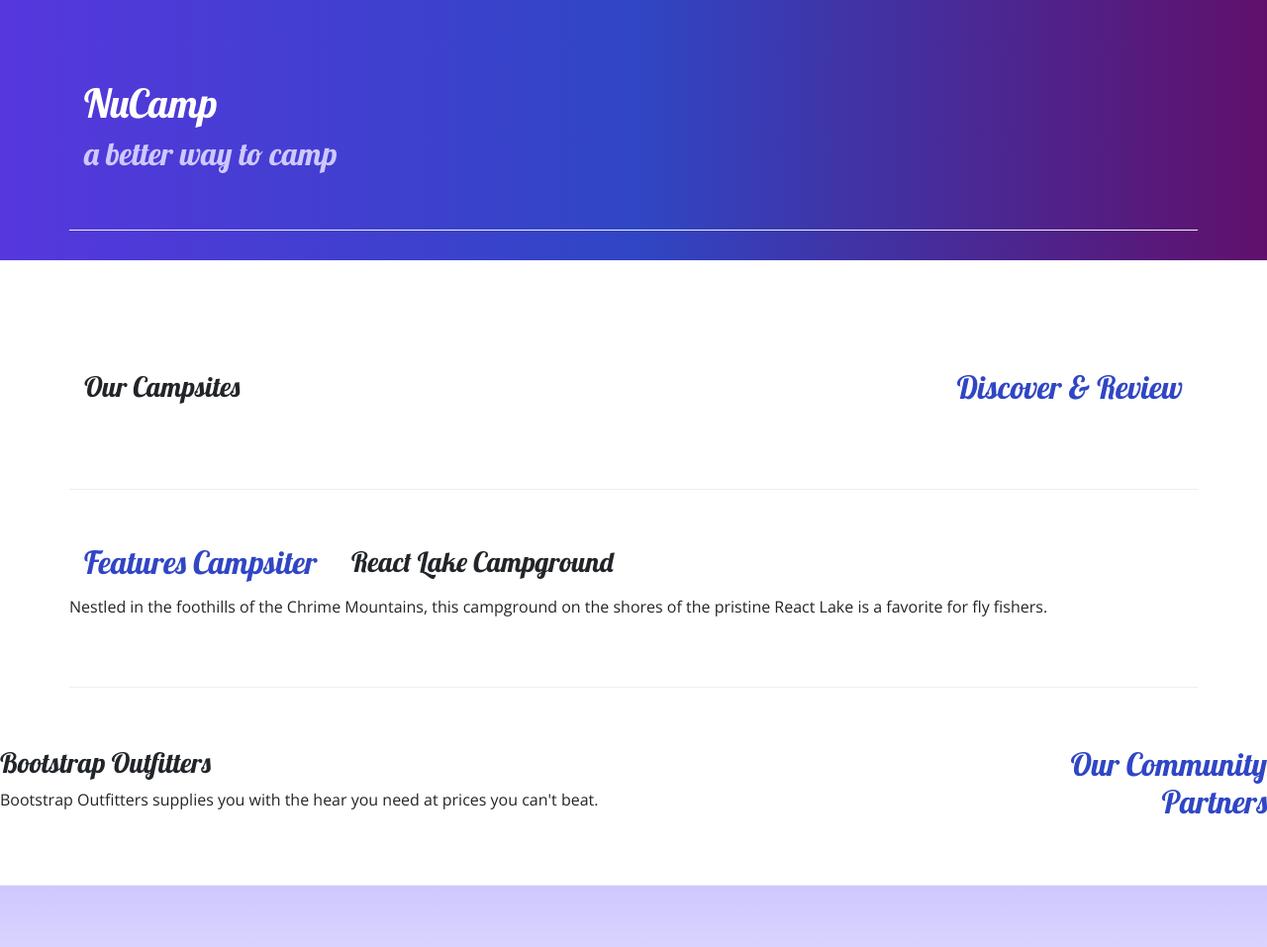
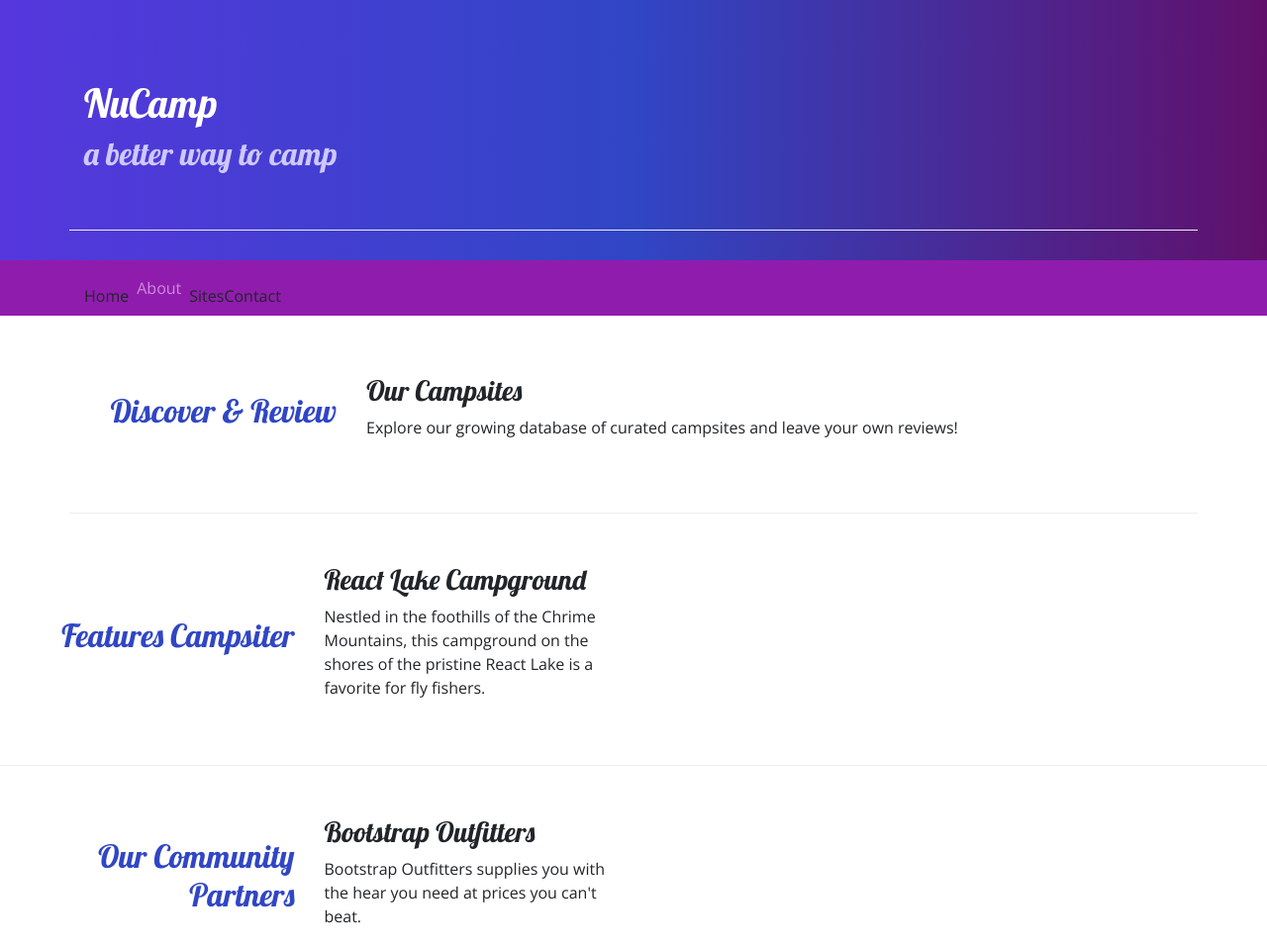
Before and after one commit to IsaacMunoz1490/campsite, a website: page index.html in a window 1280 px wide. Shown: the top 957 px of the page at 99% size. Drawn offline with nearby package versions, Linux system fonts and the light colour scheme.

Commit message:
Navbar and Breadcrumbs

```diff
--- a/css/styles.css
+++ b/css/styles.css
@@ -19,6 +19,7 @@ footer {
     padding: 20px 0;
 }
 .jumbotron {
+    margin: 0;
     padding: 30px;
     background-image: linear-gradient(to right, #5637dd, #3046c5, #60106b);
     color: white;
@@ -29,3 +30,6 @@ footer {
     border-bottom: 1px ridge;
     min-height: 200px;
 }
+.navbar{
+    background-color: #901cad;
+}
--- a/index.html
+++ b/index.html
@@ -20,7 +20,7 @@
 </html>
 
 <body>
-
+<!-- Header -->
     <header class="jumbotron jumbotron-fluid">
         <div class="container">
             <div class="row row-content align-items-center">
@@ -31,31 +31,52 @@
             </div>
         </div>
     </header>
+
+<!-- NavBar Completed -->
+        <nav class="navbar navbar-expand-sm navbar-dark sticky-top">
+            <div class="container">
+                    <button class="navbar-toggler ml-auto" type="button" data-toogle="collapse" data-target="#nucampNavbar">
+                        <span class="navbar-toggler-icon"></span>
+                    </button>
+                <div class="collapse navbar-collapse" id="nucampNavbar">
+                    <ul class="navbar-nav">
+                        <li class="nav-item active"><a class="nav-link" href="#"></a>Home</li>
+                        <li class="nav-item"><a class="nav-link" href="aboutus.html">About</a></li>
+                        <li class="nav-item"><a class="nav-link" href="#"></a>Sites</li>
+                        <li class="nav-item"><a class="nav-link" href="#"></a>Contact</li>
+                    </ul>
+                </div>
+            </div>
+        </nav>
+
+<!-- end of navbar -->
 <div class="container">
     <div class="row row-content align-items-center">
-        <div class="col-sm-4 order-sm-last col-md-3">
+        <div class="col-sm-4 col-md-3">
             <h2 class="text-sm-right">Discover & Review</h2>
         </div>
             <div class="col">
                 <h3>Our Campsites</h3>
-                    <p class="d-none">Explore our growing database of curated campsites and leave your own reviews!</p>
+                    <p class="d-none d-sm-block">Explore our growing database of curated campsites and leave your own reviews!</p>
             </div>
         </div>
+</div>
 
     <div class="row row-content align-items-center">
         <div class="col-sm-4 col-md-3">
-            <h2>Features Campsiter</h2>
-        </div class="col">
+            <h2 class="text-sm-right">Features Campsiter</h2>
+            </div>
+            <div class="col-sm-4 col-md-3">
                 <h3>React Lake Campground</h3>
                 <p class="d-none d-sm-block">Nestled in the foothills of the Chrime Mountains, this campground on the shores of the pristine React Lake is a favorite for fly fishers.</p>
+            </div>
         </div>
-     </div>
-
+    </div>
     <div class="row row-content align-items-center">
-        <div class="col-sm-4 order-sm-last col-md-3">
+        <div class="col-sm-4 col-md-3">
             <h2 class="text-sm-right">Our Community Partners</h2>
         </div>
-        <div class="col">
+        <div class="col-sm-4 col-md-3">
             <h3>Bootstrap Outfitters</h3>
             <p class="d-none d-sm-block">Bootstrap Outfitters supplies you with the hear you need at prices you can't beat.</p>
             </div>
```
Also changed, not shown: aboutus.html (+24 -1 lines).
